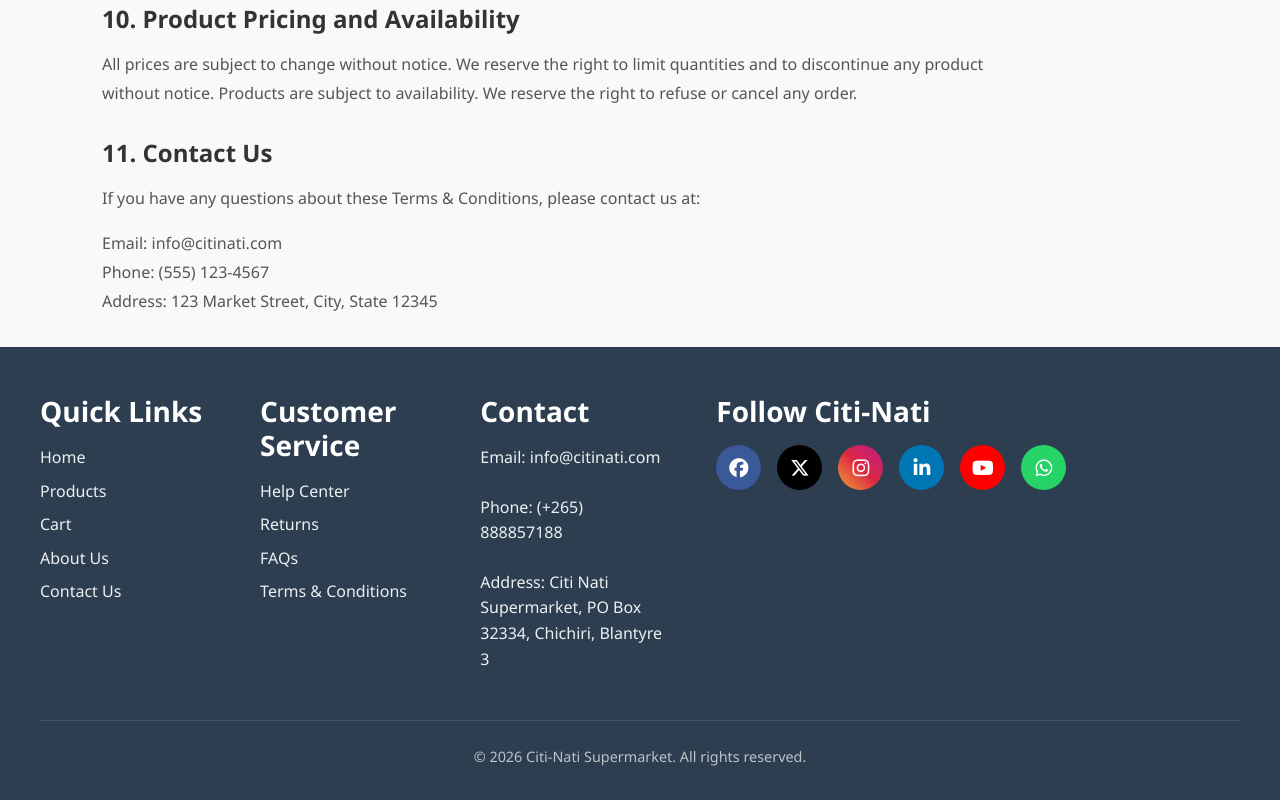
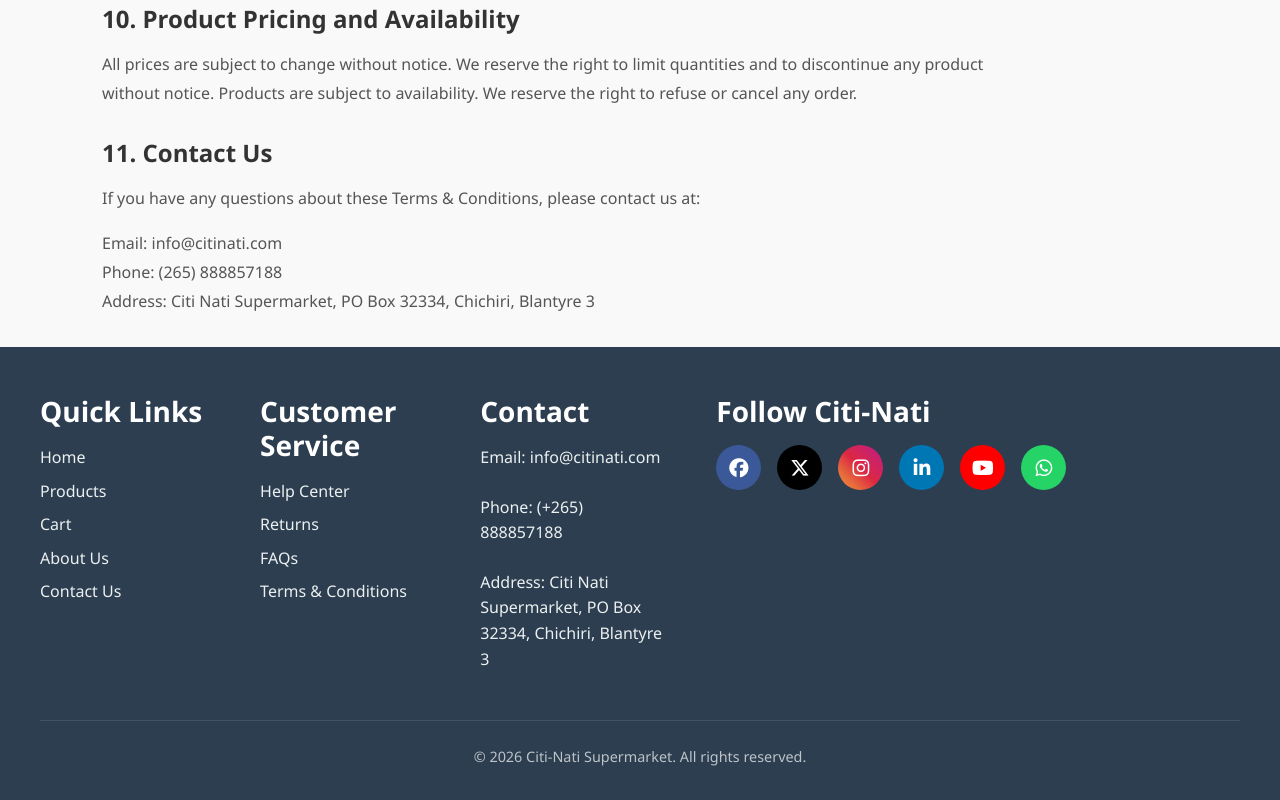
Before and after one commit to AubieOB/citi-nati-supermarket, a React (Vite) app in the folder citi-nati-frontend/: page /terms in a window 1280 px wide. Shown: the part 1794-2594 px from the top of the page. Built offline with nearby package versions, Linux system fonts and the light colour scheme; no server answers.

Commit message:
Update Terms page content

```diff
--- a/citi-nati-frontend/src/pages/public/Terms.jsx
+++ b/citi-nati-frontend/src/pages/public/Terms.jsx
@@ -96,8 +96,8 @@
             </p>
             <p style={{ marginTop: '1rem' }}>
               Email: info@citinati.com<br />
-              Phone: (555) 123-4567<br />
-              Address: 123 Market Street, City, State 12345
+              Phone: (265) 888857188<br />
+              Address: Citi Nati Supermarket, PO Box 32334, Chichiri, Blantyre 3
             </p>
           </section>
         </div>
```
